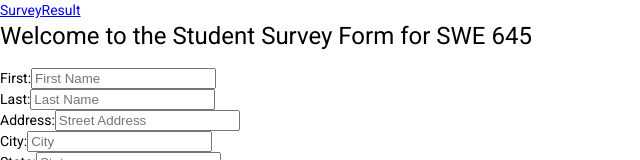
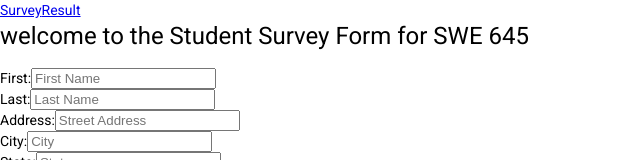
Before and after one commit to mgarkel/swe_645_hw3, an Angular app in the folder frontend/: page /survey in a window 1280 px wide. Shown: the top 160 px of the page, without its empty margins (0-640 px from the left). Built offline with nearby package versions, Linux system fonts and the light colour scheme.

Commit message:
Testing webhook

```diff
--- a/frontend/src/app/survey/survey.component.html
+++ b/frontend/src/app/survey/survey.component.html
@@ -1,5 +1,5 @@
 <form #student = "ngForm" ngNativeValidate (ngSubmit) = "onClickSubmit(student)">
-        <h1>Welcome to the Student Survey Form for SWE 645</h1>
+        <h1>welcome to the Student Survey Form for SWE 645</h1>
 
         <div>
             <label for="FirstName">First:</label>
```
